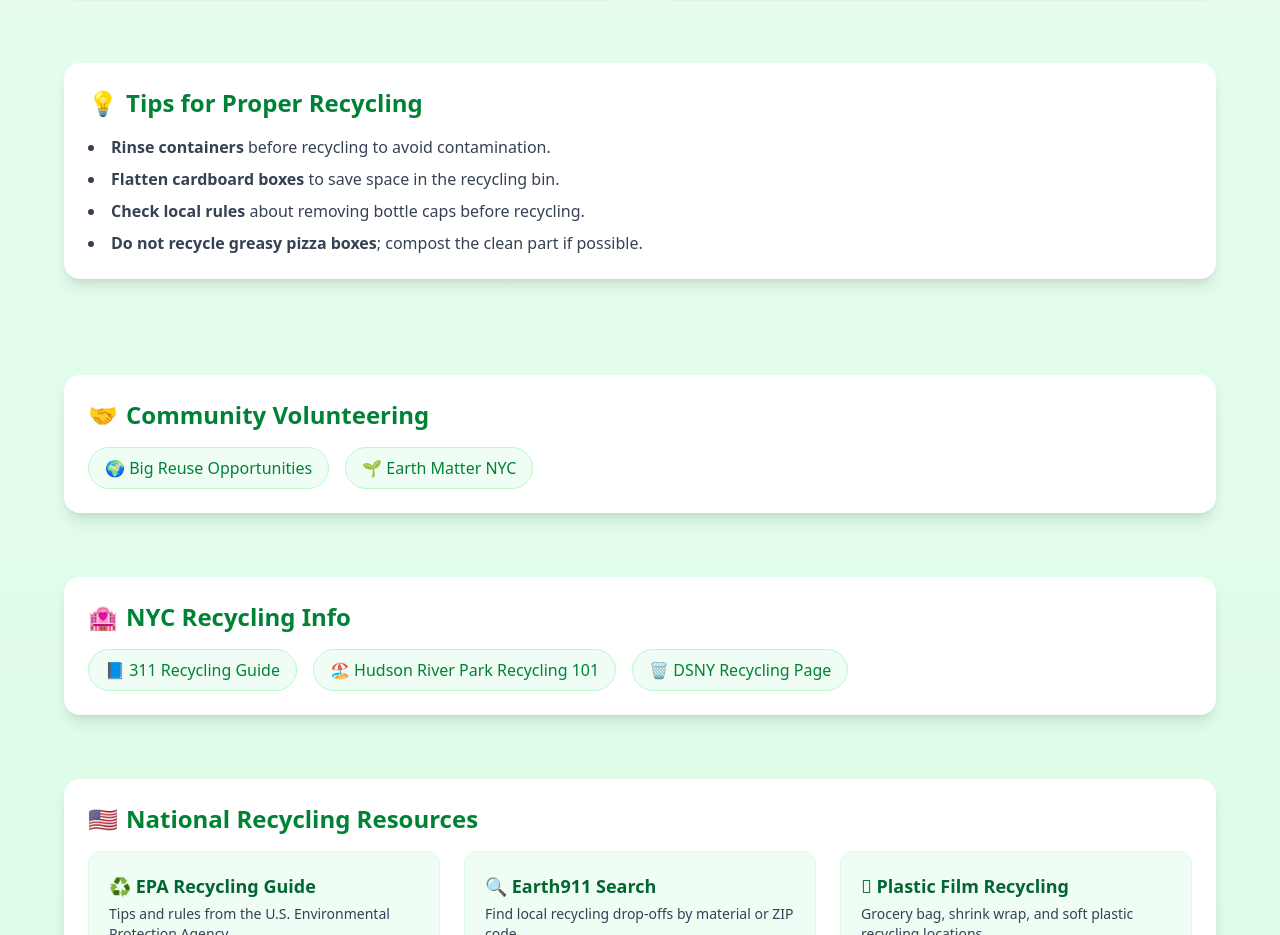
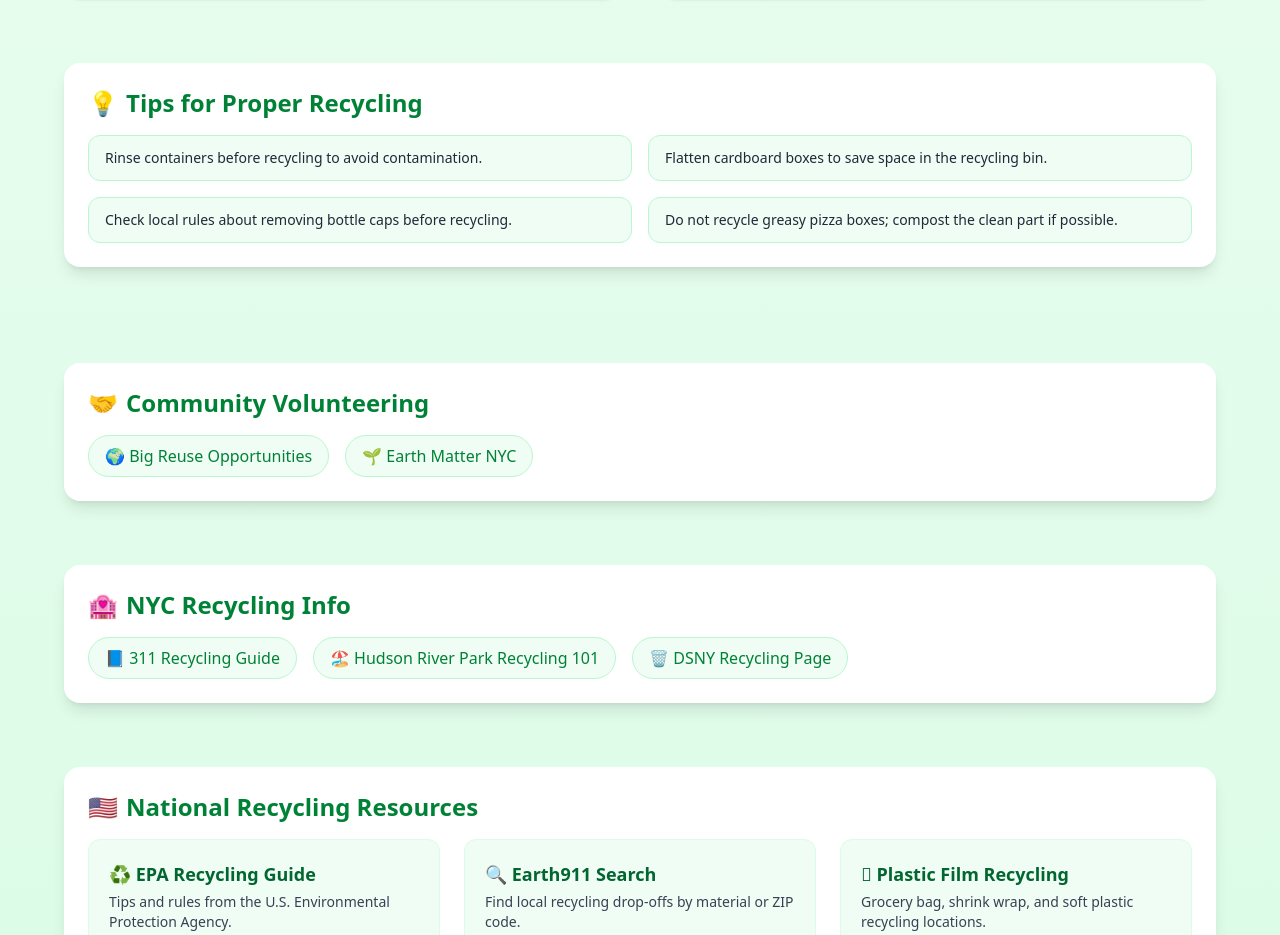
Before and after one commit to logic-zane/EzRecycleTest1, a React (Vite) app: page /resources in a window 1280 px wide. Shown: the part 1181-2116 px from the top of the page. Built offline with nearby package versions, Linux system fonts and the light colour scheme.

Commit message:
updated do and do not tips inside of resource page

```diff
--- a/src/pages/Resources.jsx
+++ b/src/pages/Resources.jsx
@@ -133,12 +133,21 @@ function Resources() {
             <span className="text-2xl mr-2">💡</span>
             <h3 className="text-2xl font-bold text-green-700">Tips for Proper Recycling</h3>
           </div>
-          <ul className="list-disc list-inside space-y-2 text-gray-700 text-sm sm:text-base">
-            <li><strong>Rinse containers</strong> before recycling to avoid contamination.</li>
-            <li><strong>Flatten cardboard boxes</strong> to save space in the recycling bin.</li>
-            <li><strong>Check local rules</strong> about removing bottle caps before recycling.</li>
-            <li><strong>Do not recycle greasy pizza boxes</strong>; compost the clean part if possible.</li>
-          </ul>
+          <div className="grid sm:grid-cols-2 gap-4">
+            {[
+              "Rinse containers before recycling to avoid contamination.",
+              "Flatten cardboard boxes to save space in the recycling bin.",
+              "Check local rules about removing bottle caps before recycling.",
+              "Do not recycle greasy pizza boxes; compost the clean part if possible.",
+            ].map((tip, idx) => (
+              <div
+                key={idx}
+                className="bg-green-50 border border-green-200 rounded-xl px-4 py-3 text-sm text-gray-800 hover:bg-green-100 transition"
+              >
+                {tip}
+              </div>
+            ))}
+          </div>
         </div>
 
         {/* Community + NYC Recycling Info */}
```
